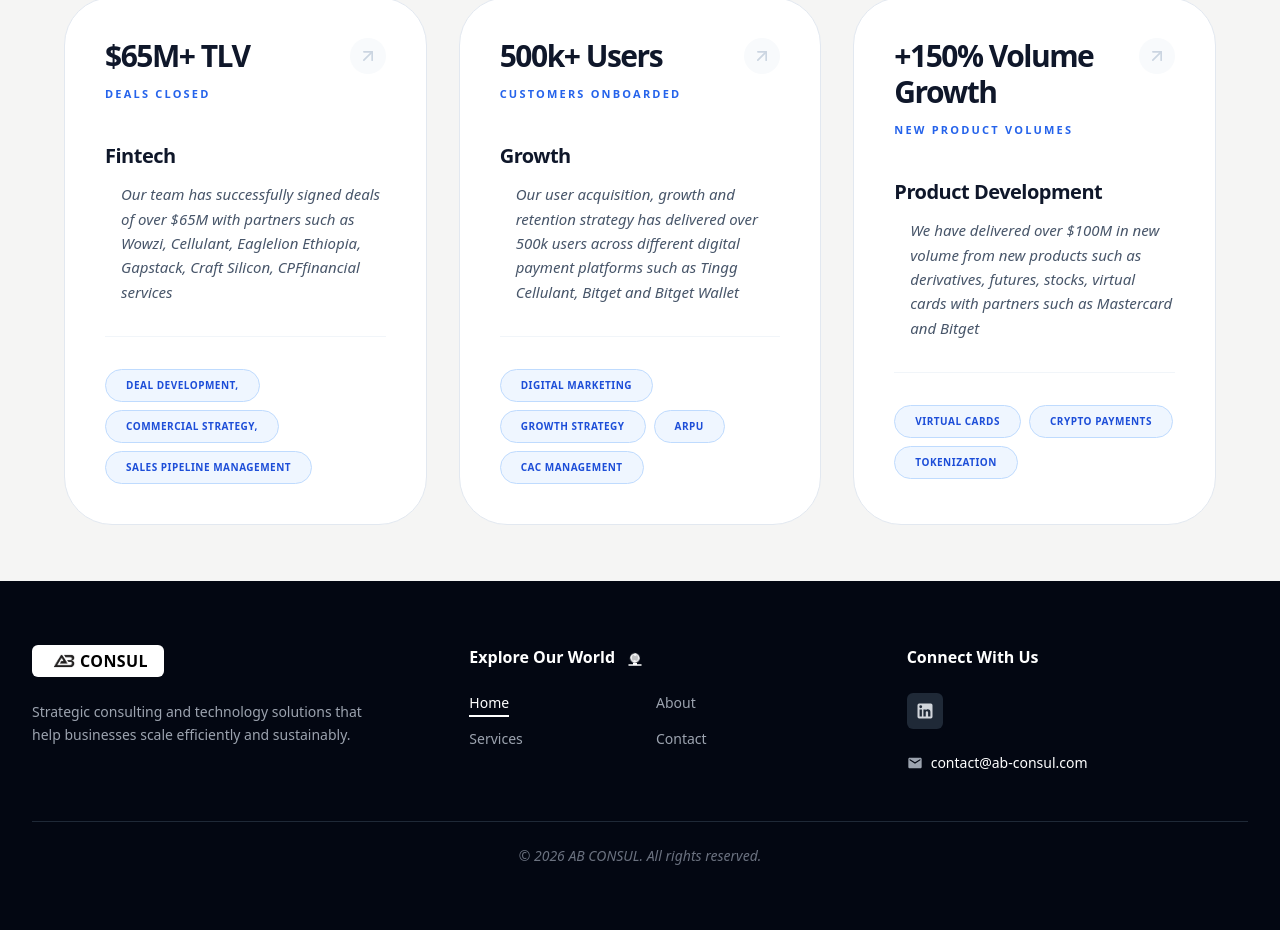
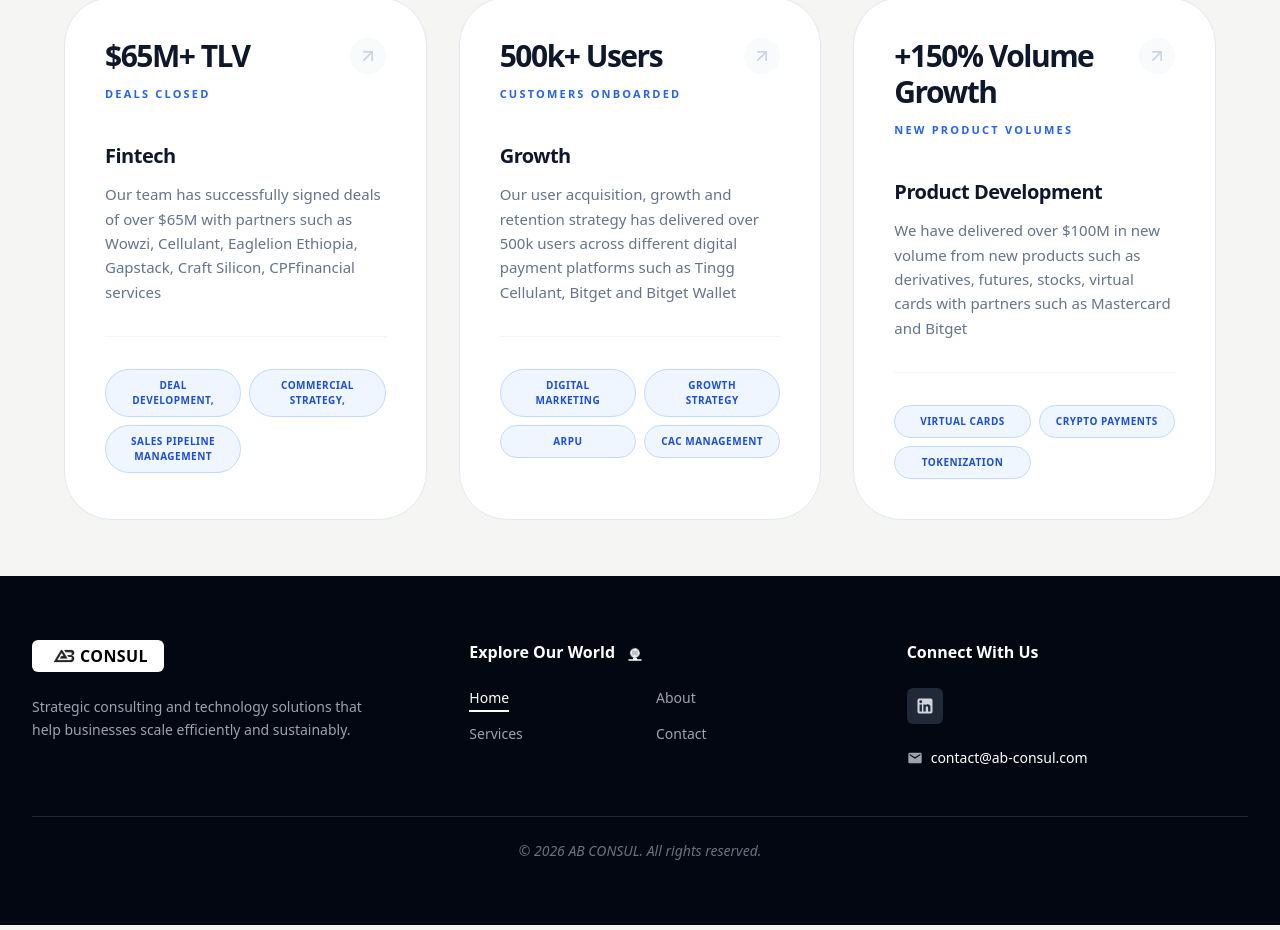
Before and after one commit to l-tting/ab-consul, a Next.js app in the folder my-app/: page / in a window 1280 px wide. Shown: the part 2557-3487 px from the top of the page. Built offline with nearby package versions, Linux system fonts and the light colour scheme.

Commit message:
changing home page proof of valuation section v4

```diff
--- a/my-app/src/components/ProofOfVal.jsx
+++ b/my-app/src/components/ProofOfVal.jsx
@@ -93,23 +93,25 @@ export default function ResultsSection() {
                   {item.client}
                 </h3>
 
-                {/* Description with improved font styling */}
-                <p className="text-slate-600 text-sm md:text-[15px] font-medium leading-relaxed mb-6 md:mb-8 italic border-l-3 border-blue-600 pl-3 md:pl-4">
+                {/* Description with softer styling */}
+                <p className="text-slate-500 text-sm md:text-[15px] font-normal leading-relaxed mb-6 md:mb-8">
                   {item.description}
                 </p>
               </div>
 
-              {/* Outcomes - wider badges with proper text wrapping */}
-              <div className="relative z-10 flex flex-wrap gap-2 pt-6 md:pt-8 border-t border-slate-100">
+              {/* Outcomes - grid layout with 2 columns */}
+              <div className="relative z-10 grid grid-cols-2 gap-2 pt-6 md:pt-8 border-t border-slate-100">
                 {item.outcomes.map((outcome) => (
                   <span
                     key={outcome}
                     className="text-[9px] md:text-[10px] font-black
                       bg-blue-50 text-blue-700
-                      px-4 md:px-5 py-1.5 md:py-2
+                      px-3 md:px-4 py-1.5 md:py-2
                       rounded-full uppercase tracking-wider
                       border border-blue-200
-                      inline-block"
+                      text-center
+                      whitespace-normal
+                      break-words"
                   >
                     {outcome}
                   </span>
```
